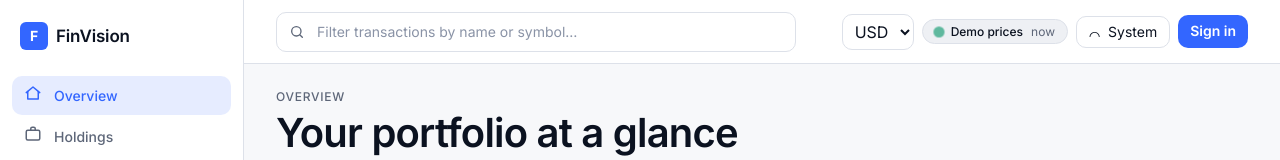
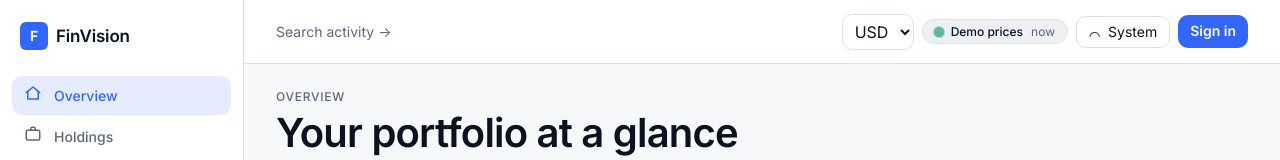
Before and after one commit to FarnazNK/finvision, a React (Vite) app: page / in a window 1280 px wide. Shown: the top 160 px of the page. Built offline with nearby package versions, Linux system fonts and the light colour scheme; no server answers.

Commit message:
Show transaction search where results are visible

```diff
--- a/src/components/layout/Topbar.tsx
+++ b/src/components/layout/Topbar.tsx
@@ -1,5 +1,5 @@
 import { useEffect, useState } from 'react';
-import { Link } from 'react-router-dom';
+import { Link, useLocation } from 'react-router-dom';
 import styled, { keyframes } from 'styled-components';
 import { useAppDispatch, useAppSelector } from '@/app/hooks';
 import {
@@ -18,6 +18,7 @@ import { media } from '@/utils/responsive';
 
 export function Topbar() {
   const dispatch = useAppDispatch();
+  const location = useLocation();
   const themeMode = useAppSelector(selectThemeMode);
   const liveFeed = useAppSelector(selectLiveFeed);
   const currency = useAppSelector(selectCurrency);
@@ -33,7 +34,7 @@ export function Topbar() {
   return (
     <Bar role="banner">
       <SearchWrap>
-        <Input
+        {location.pathname === "/transactions" ? <Input
           label="Search transactions"
           hideLabel
           placeholder="Filter transactions by name or symbol…"
@@ -44,7 +45,7 @@ export function Topbar() {
               <path d="m20 20-3.5-3.5" />
             </svg>
           }
-        />
+        /> : <ActivityLink to="/transactions">Search activity →</ActivityLink>}
       </SearchWrap>
 
       <Right>
@@ -220,3 +221,11 @@ const CurrencySelect = styled.select`
     display: none;
   }
 `;
+
+const ActivityLink = styled(Link)`
+  color: ${({ theme }) => theme.color.textMuted};
+  font-size: ${({ theme }) => theme.fontSize.sm};
+  text-decoration: none;
+  &:hover { color: ${({ theme }) => theme.color.primary}; }
+  &:focus-visible { outline: 2px solid currentColor; outline-offset: 4px; }
+`;
```
